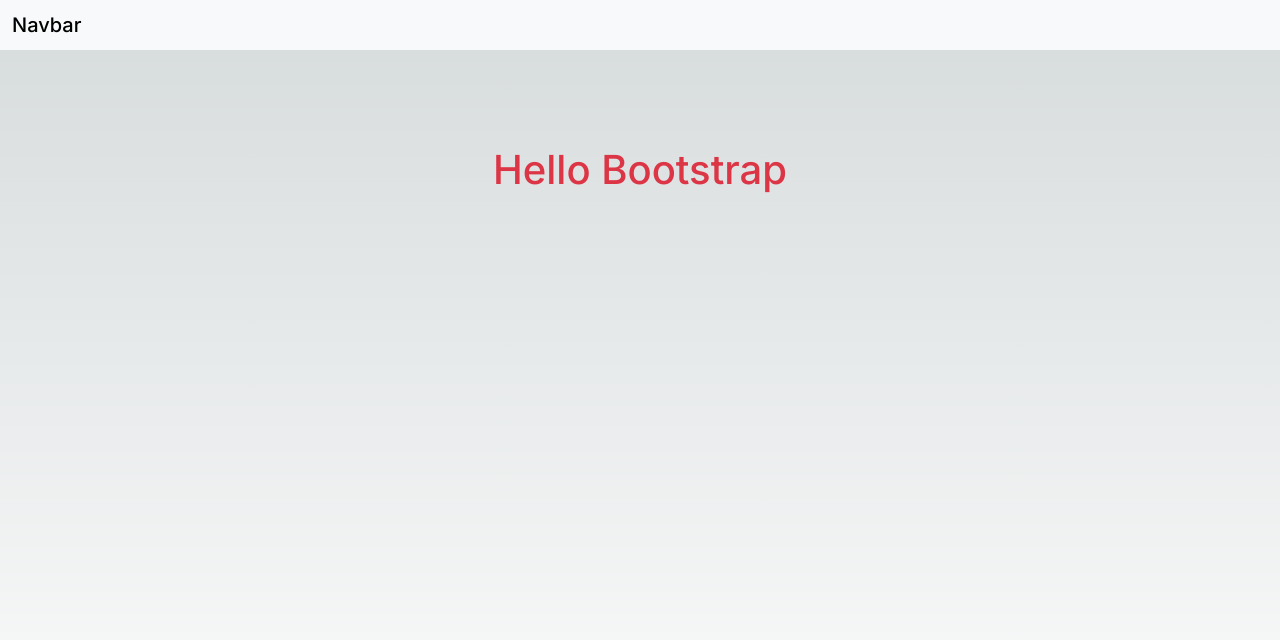
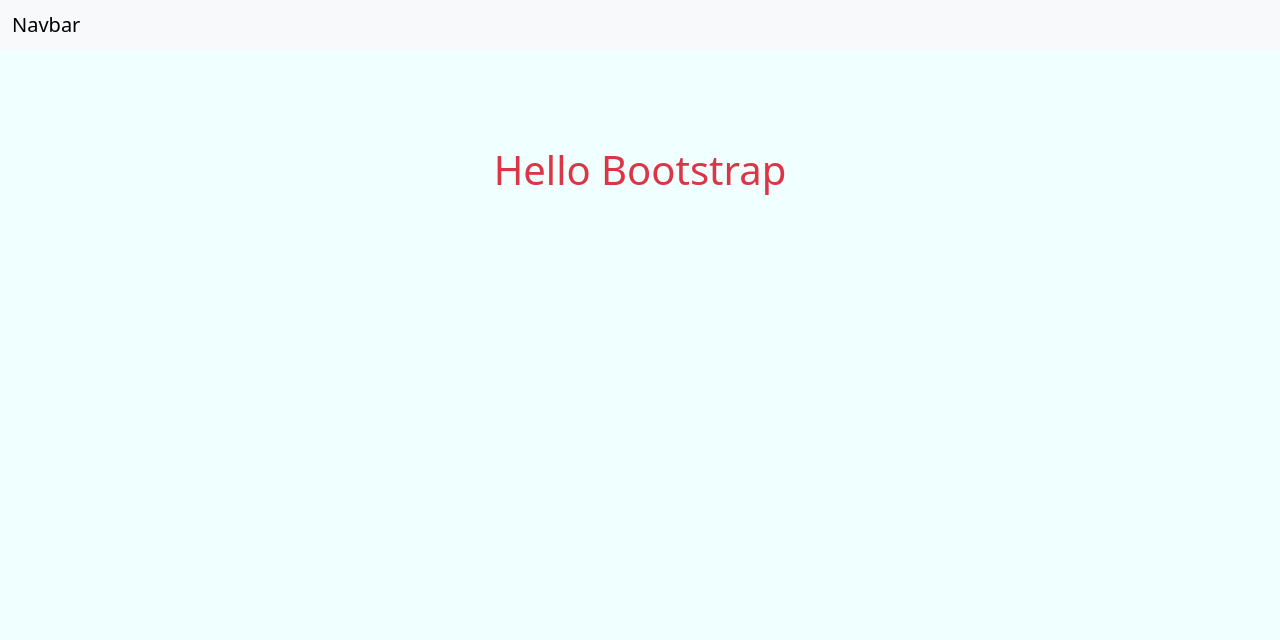
Before and after one commit to BrandoDioDa/To-Do-List-React, a Next.js app: page / in a window 1280 px wide. Shown: the top 640 px of the page. Built offline with nearby package versions, Linux system fonts and the light colour scheme.

Commit message:
update: research and tried different structual patterns for my project.

```diff
--- a/package.json
+++ b/package.json
@@ -10,9 +10,10 @@
   },
   "dependencies": {
     "bootstrap": "^5.3.3",
-    "next": "latest",
+    "next": "^14.2.3",
     "react": "latest",
-    "react-dom": "latest"
+    "react-dom": "latest",
+    "react-responsive": "^10.0.0"
   },
   "devDependencies": {
     "@types/node": "latest",
--- a/src/app/components/Navbar.tsx
+++ b/src/app/components/Navbar.tsx
@@ -1,14 +1,12 @@
-import React from "react";
+import React, {useState, useEffect} from "react";
 
-
-function Navbar (){
+const Navbar = () => {
     return (
-    <nav className="navbar navbar-light bg-light">
+    <nav className="navbar navbar-light bg-light flex-container">
         <div className="container-fluid">
             <span className="navbar-brand mb-0 h1">Navbar</span>
         </div>
     </nav>
     );
-}
-
+};
 export default Navbar;
--- a/src/app/layout.tsx
+++ b/src/app/layout.tsx
@@ -1,5 +1,4 @@
 import 'bootstrap/dist/css/bootstrap.css';
-import BootstrapClient from '@/app/components/BootstrapClient.js'
 import './globals.css'
 import type { Metadata } from 'next'
 import { Inter } from 'next/font/google'
@@ -8,7 +7,7 @@ const inter = Inter({ subsets: ['latin'] })
 
 export const metadata: Metadata = {
   title: 'Portfolio',
-  description: 'Generated by create next app',
+  description: 'Learn more about me here!',
 }
 
 export default function RootLayout({
@@ -17,8 +16,12 @@ export default function RootLayout({
   children: React.ReactNode
 }) {
   return (
-    <html lang="en">
-      <body className={inter.className}>{children}</body>
-    </html>
+    <>
+     <html lang="en">
+      <body>
+        <main>{children}</main>
+      </body>
+     </html>
+    </>
   )
 }
--- a/src/app/page.module.css
+++ b/src/app/page.module.css
@@ -1,4 +1,5 @@
 .main {
+  background-color: azure;
   display: flex;
   flex-direction: column;
   justify-content: space-between;
--- a/src/app/page.tsx
+++ b/src/app/page.tsx
@@ -1,16 +1,15 @@
-import Image from 'next/image'
+import Navbar from './components/Navbar'
 import styles from './page.module.css'
-import Navbar from './components/Navbar'
+
 export default function Home() {
   return (
     <div>
       <div>
-        <Navbar></Navbar>
+        <Navbar/>
+        <main className={styles.main}>
+          <h1 className="text-danger">Hello Bootstrap</h1>
+        </main>
       </div>
-      <main className={styles.main}>
-          <h1 className="text-danger">Hello Bootstrap</h1>
-      </main>
     </div>
-
   )
 }
--- /dev/null
+++ b/src/app/style/main.module.css
@@ -0,0 +1,3 @@
+.home {
+    background-color: white;
+}
```
Also changed, not shown: src/app/pages/home.tsx (deleted, +0 -10 lines), src/app/components/tabs.tsx (deleted), 2 other files (tests, documents, lock files or other folders).
